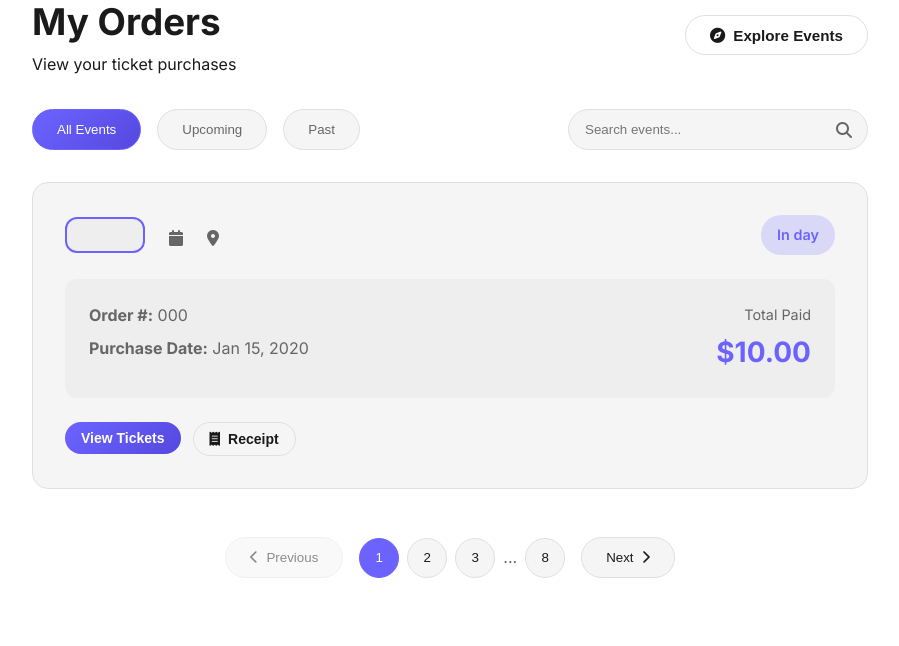
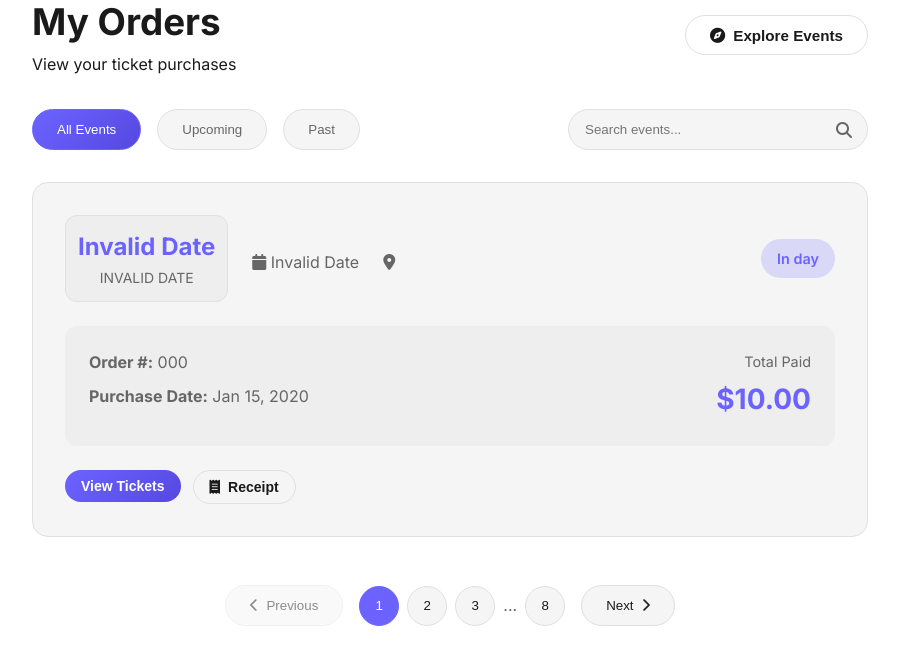
Before and after one commit to marythedev/eventhub, a Django app: page /tickets/orders/ in a window 1280 px wide. Shown: the part 151-797 px from the top of the page, without its empty margins (190-1089 px from the left). Run offline with Django 5.2, Linux system fonts and the light colour scheme; a user stored in the database is signed in; tables that the repository leaves empty hold one stand-in row (values such as "Sample post"); grey boxes marked "Sample" are stand-in pictures.

Commit message:
display event/order time in user local timezone

```diff
--- a/eventhub/apps/api/views.py
+++ b/eventhub/apps/api/views.py
@@ -68,14 +68,14 @@ def order_receipt(request, order_id):
     # Header
     elements.append(Paragraph("EVENTHUB RECEIPT", title_style))
     elements.append(Paragraph(f"Order #: <b>{order.number}</b>", normal))
-    elements.append(Paragraph(f"Purchase Date: <b>{order.date.strftime('%Y-%m-%d %H:%M')}</b>", normal))
+    elements.append(Paragraph(f"Purchase Date: <b>{order.date.strftime('%Y-%m-%d %H:%M %Z')}</b>", normal))
     elements.append(Spacer(1, 20))
 
     # Event Info
     elements.append(Paragraph("Event Details", header_style))
     elements.append(Paragraph(f"Event Name: <b>{order.event.name}</b>", normal))
     elements.append(Paragraph(f"Location: {order.event.location}", normal))
-    elements.append(Paragraph(f"Date: {order.event.date.strftime('%B %d, %Y at %I:%M %p')}", normal))
+    elements.append(Paragraph(f"Date: {order.event.date.strftime('%B %d, %Y at %I:%M %p %Z')}", normal))
     elements.append(Spacer(1, 12))
 
     # Tickets Table
--- a/eventhub/static/css/components/order-card.css
+++ b/eventhub/static/css/components/order-card.css
@@ -18,27 +18,8 @@
     align-items: center;
 }
 
-.order-event-date {
-    background-color: var(--bg-tertiary);
-    border: 2px solid var(--primary-color);
-    border-radius: 12px;
-    padding: 1rem;
-    text-align: center;
-    min-width: 80px;
-}
-
-.order-date-month {
-    display: block;
-    font-size: 0.875rem;
-    text-transform: uppercase;
-    color: var(--text-secondary);
-}
-
-.order-date-day {
-    display: block;
-    font-size: 2rem;
-    font-weight: 700;
-    color: var(--primary-color);
+.order-header .event-date {
+   align-self: stretch;
 }
 
 .order-event-info {
--- a/eventhub/static/js/general.js
+++ b/eventhub/static/js/general.js
@@ -1,3 +1,86 @@
+// convert from UTC to user's browser timezone
+function UTCtoLocalTime(utcString, element, options = undefined) {
+    const localDate = new Date(utcString);
+
+    if (options == undefined) {
+        options = {
+            weekday: 'long',
+            year: 'numeric',
+            month: 'long',
+            day: 'numeric',
+            hour: 'numeric',
+            minute: 'numeric',
+            hour12: true
+        };
+    }
+    element.innerText = localDate.toLocaleString('en-US', options);
+}
+
+// event date conversion from UTC to user's local time
+document.querySelectorAll(".full-date").forEach(el => {
+    UTCtoLocalTime(el.dataset.utc, el);
+});
+document.querySelectorAll(".full-date-no-week-day").forEach(el => {
+    UTCtoLocalTime(el.dataset.utc, el, {
+        year: 'numeric',
+        month: 'long',
+        day: 'numeric',
+        hour: 'numeric',
+        minute: 'numeric',
+        hour12: true
+    })
+});
+document.querySelectorAll(".regular-date").forEach(el => {
+    UTCtoLocalTime(el.dataset.utc, el, {
+        year: 'numeric',
+        month: 'long',
+        day: 'numeric',
+    })
+});
+document.querySelectorAll(".regular-date-short-month").forEach(el => {
+    UTCtoLocalTime(el.dataset.utc, el, {
+        year: 'numeric',
+        month: 'short',
+        day: 'numeric',
+    })
+});
+document.querySelectorAll(".date-month").forEach(el => {
+    UTCtoLocalTime(el.dataset.utc, el, { month: 'short' });
+});
+document.querySelectorAll(".date-day").forEach(el => {
+    UTCtoLocalTime(el.dataset.utc, el, { day: 'numeric' });
+});
+
+// update fields with user timezone information for correct backend date/time processing
+document.querySelectorAll(".userTimezone").forEach(inputEl => {
+    inputEl.value = Intl.DateTimeFormat().resolvedOptions().timeZone;
+});
+
+// set date input with date in YYYY-MM-DD format
+document.querySelectorAll(".input-date").forEach(input => {
+    const utcString = input.dataset.utc;
+    if (utcString) {
+        const localDate = new Date(utcString);
+        const yyyy = localDate.getFullYear();
+        const mm = String(localDate.getMonth() + 1).padStart(2, '0');
+        const dd = String(localDate.getDate()).padStart(2, '0');
+        input.value = `${yyyy}-${mm}-${dd}`;
+    }
+});
+
+// set time input with time in HH:MM format
+document.querySelectorAll(".input-time").forEach(input => {
+    const utcString = input.dataset.utc;
+    if (utcString) {
+        const localDate = new Date(utcString);
+        const hh = String(localDate.getHours()).padStart(2, '0');
+        const min = String(localDate.getMinutes()).padStart(2, '0');
+        input.value = `${hh}:${min}`;
+    }
+});
+
+
+
 // smooth scroll to #id sections
 // stops 100px before the section to avoid nav overlap
 document.querySelectorAll('a[href^="#"]').forEach(anchor => {
@@ -36,4 +119,9 @@ window.addEventListener("DOMContentLoaded", () => {
 });
 
 // footer dynamic year update
-document.getElementById('current-year').textContent = new Date().getFullYear();
+document.addEventListener("DOMContentLoaded", () => {
+    const footerYear = document.getElementById("current-year");
+    if (footerYear) {
+        footerYear.textContent = new Date().getFullYear();
+    }
+});
--- a/eventhub/templates/events/checkout.html
+++ b/eventhub/templates/events/checkout.html
@@ -95,7 +95,7 @@
                             height="80">
                         <div>
                             <h4>{{event.name}}</h4>
-                            <p>{{event.date|date:"F j, Y"}}</p>
+                            <p class="regular-date" data-utc="{{ event.date|date:'c' }}"></p>
                         </div>
                     </div>
                     <div class="tickets-summary">
--- a/eventhub/templates/events/create-event.html
+++ b/eventhub/templates/events/create-event.html
@@ -88,6 +88,11 @@
                     <small class="form-error">{{ event_form.description.errors.0 }}</small>
                     {% endif %}
                 </div>
+
+                <input type="hidden" class="userTimezone" name="timezone">
+                {% if event_form.timezone.errors %}
+                <small class="form-error">{{ event_form.timezone.errors.0 }}</small>
+                {% endif %}
             </div>
 
             <div class="form-section">
--- a/eventhub/templates/events/view-events.html
+++ b/eventhub/templates/events/view-events.html
@@ -147,12 +147,12 @@
                             <div class="event-content">
                                 <div class="event-description">
                                     <div class="event-date">
-                                        <span class="date-day">{{ event.date|date:'d' }}</span>
-                                        <span class="date-month">{{ event.date|date:'M' }}</span>
+                                        <span class="date-day" data-utc="{{ event.date|date:'c' }}"></span>
+                                        <span class="date-month" data-utc="{{ event.date|date:'c' }}"></span>
                                     </div>
 
                                     <div class="event-info">
-                                        <h3>{{ event.title }}</h3>
+                                        <h3>{{ event.name }}</h3>
                                         <p class="event-location"><i class="fas fa-map-marker-alt"></i>
                                             {{ event.location|truncatechars:50 }}
                                         </p>
--- a/eventhub/templates/tickets/view-orders.html
+++ b/eventhub/templates/tickets/view-orders.html
@@ -45,16 +45,17 @@
 
             <div class="order-card {% if order.event.is_past %} past {% endif %}">
                 <div class="order-header">
-                    <div class="order-event-date">
-                        <span class="order-date-month">{{order.event.date|date:"M"}}</span>
-                        <span class="order-date-day">{{order.event.date|date:"d"}}</span>
+                    <div class="event-date">
+                        <span class="date-day" data-utc="{{ order.event.date|date:'c' }}"></span>
+                        <span class="date-month" data-utc="{{ order.event.date|date:'c' }}"></span>
                     </div>
 
                     <div class="order-event-info">
                         <h3>{{order.event.name}}</h3>
                         <p class="order-meta">
                             <span>
-                                <i class="fas fa-calendar"></i> {{ order.event.date|date:"F j, Y \a\\t g:i A" }}
+                                <i class="fas fa-calendar"></i>
+                                <span class="full-date-no-week-day" data-utc="{{ order.event.date|date:'c' }}"></span>
                             </span>
                             <span><i class="fas fa-map-marker-alt"></i> {{order.event.location}}</span>
                         </p>
@@ -67,7 +68,7 @@
                 <div class="order-details">
                     <div class="order-info">
                         <p><strong>Order #:</strong> {{order.number}}</p>
-                        <p><strong>Purchase Date:</strong> {{ order.date|date:"M j, Y" }}</p>
+                        <p><strong>Purchase Date:</strong> <span class="regular-date-short-month" data-utc="{{ order.date|date:'c' }}"></span></p>
                     </div>
                     <div class="order-amount">
                         <span class="amount-label">Total Paid</span>
--- a/eventhub/templates/tickets/view-tickets.html
+++ b/eventhub/templates/tickets/view-tickets.html
@@ -29,7 +29,8 @@
                     <p class="ticket-meta">
                         <span><i class="fas fa-ticket-alt"></i> {{ticket.price_zone.name}}</span>
                         <span>
-                            <i class="fas fa-calendar"></i> {{ order.event.date|date:"F j, Y \a\\t g:i A" }}
+                            <i class="fas fa-calendar"></i>
+                            <span class="full-date-no-week-day" data-utc="{{ order.event.date|date:'c' }}"></span>
                         </span>
                         <span><i class="fas fa-map-marker-alt"></i> {{order.event.location}}</span>
                     </p>
```
Also changed, not shown: eventhub/apps/events/forms.py (+12 -0 lines), eventhub/apps/events/views.py (+13 -7 lines), eventhub/templates/events/edit-event.html (+9 -4 lines), eventhub/templates/events/my-events.html (+16 -13 lines), eventhub/templates/events/payment-success.html (+5 -4 lines), eventhub/templates/events/view-event.html (+6 -5 lines), eventhub/templates/users/account.html (+10 -9 lines).
